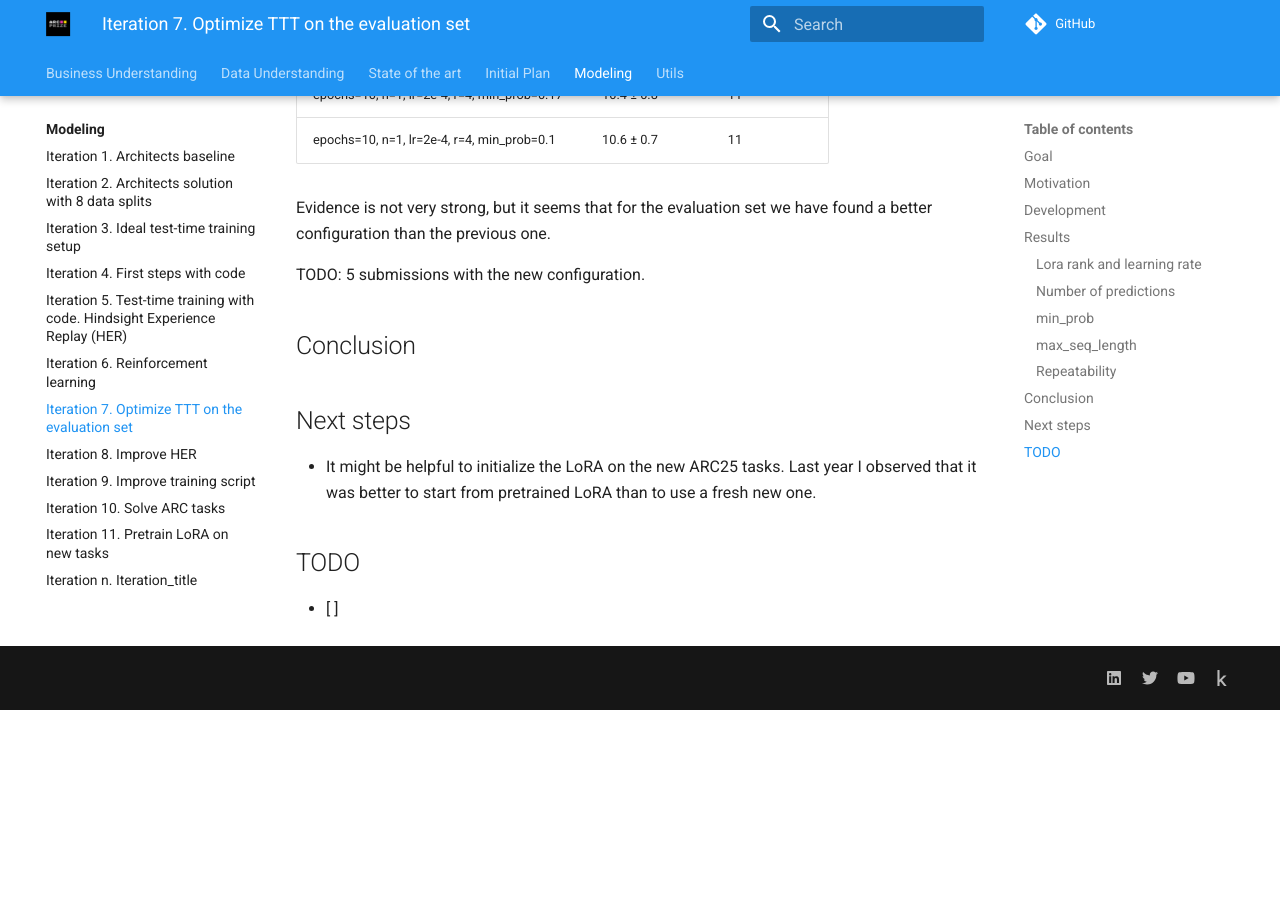
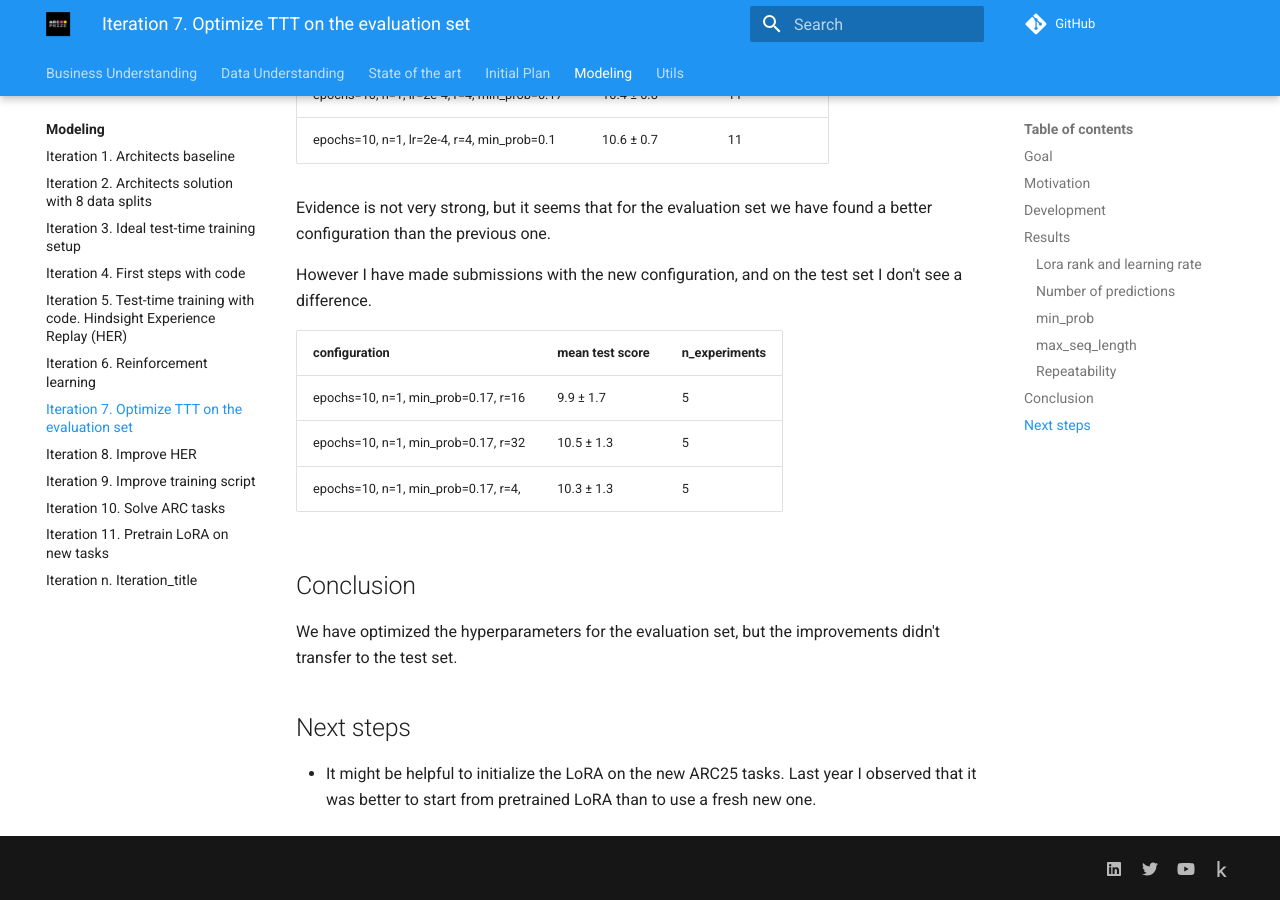
Before and after one commit to ironbar/arc25, an MkDocs documentation site: the page built from docs/modeling/Iteration_07_optimize_ttt_on_evaluation_set.md, in a window 1280 px wide and 900 px high, scrolled down 3856 px. Built offline with MkDocs 1.6.1 and Material for MkDocs 9.7.7, drawn with Linux system fonts in a browser that asks for light colours; comment, search, counter and statistics services are not loaded; before the commit the page ends 4566 px from its top, so only the background shows below that.

Commit message:
closing iteration 7 without improvements

```diff
--- a/docs/modeling/Iteration_07_optimize_ttt_on_evaluation_set.md
+++ b/docs/modeling/Iteration_07_optimize_ttt_on_evaluation_set.md
@@ -66,15 +66,19 @@ Thus I believe I should use the maximum possible value to be able to solve tasks
 Evidence is not very strong, but it seems that for the evaluation set we have found a better configuration
 than the previous one.
 
-TODO: 5 submissions with the new configuration.
+However I have made submissions with the new configuration, and on the test set I don't see a difference.
+
+| configuration                       | mean test score | n_experiments |
+|-------------------------------------|-----------------|---------------|
+| epochs=10, n=1, min_prob=0.17, r=16 | 9.9 ± 1.7       | 5             |
+| epochs=10, n=1, min_prob=0.17, r=32 | 10.5 ± 1.3      | 5             |
+| epochs=10, n=1, min_prob=0.17, r=4, | 10.3 ± 1.3      | 5             |
 
 ## Conclusion
+
+We have optimized the hyperparameters for the evaluation set, but the improvements didn't transfer to the test set.
 
 ## Next steps
 
 - It might be helpful to initialize the LoRA on the new ARC25 tasks. Last year I observed that it was better to start from pretrained LoRA than
 to use a fresh new one.
-
-## TODO
-
-- [ ]
```
